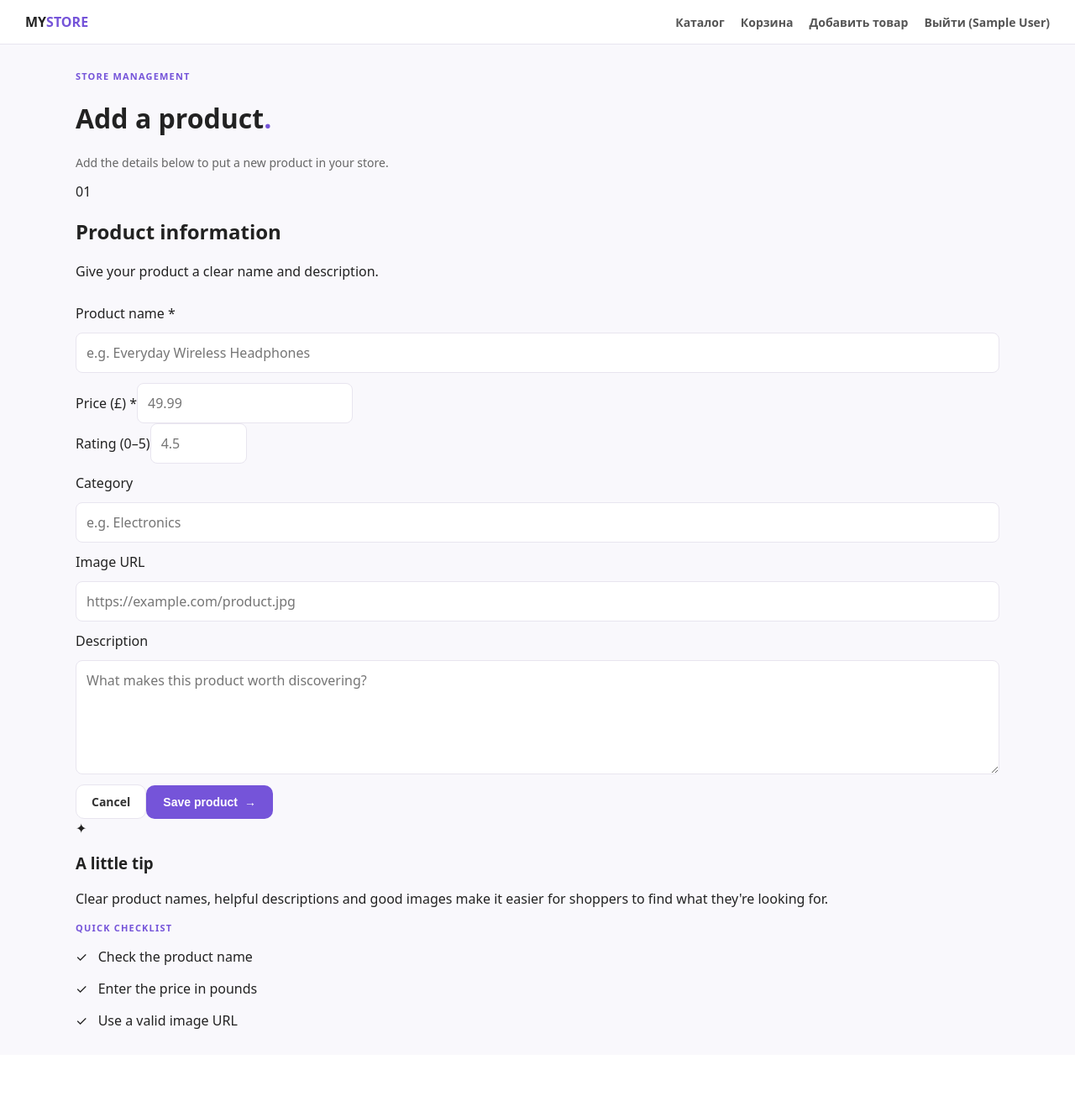
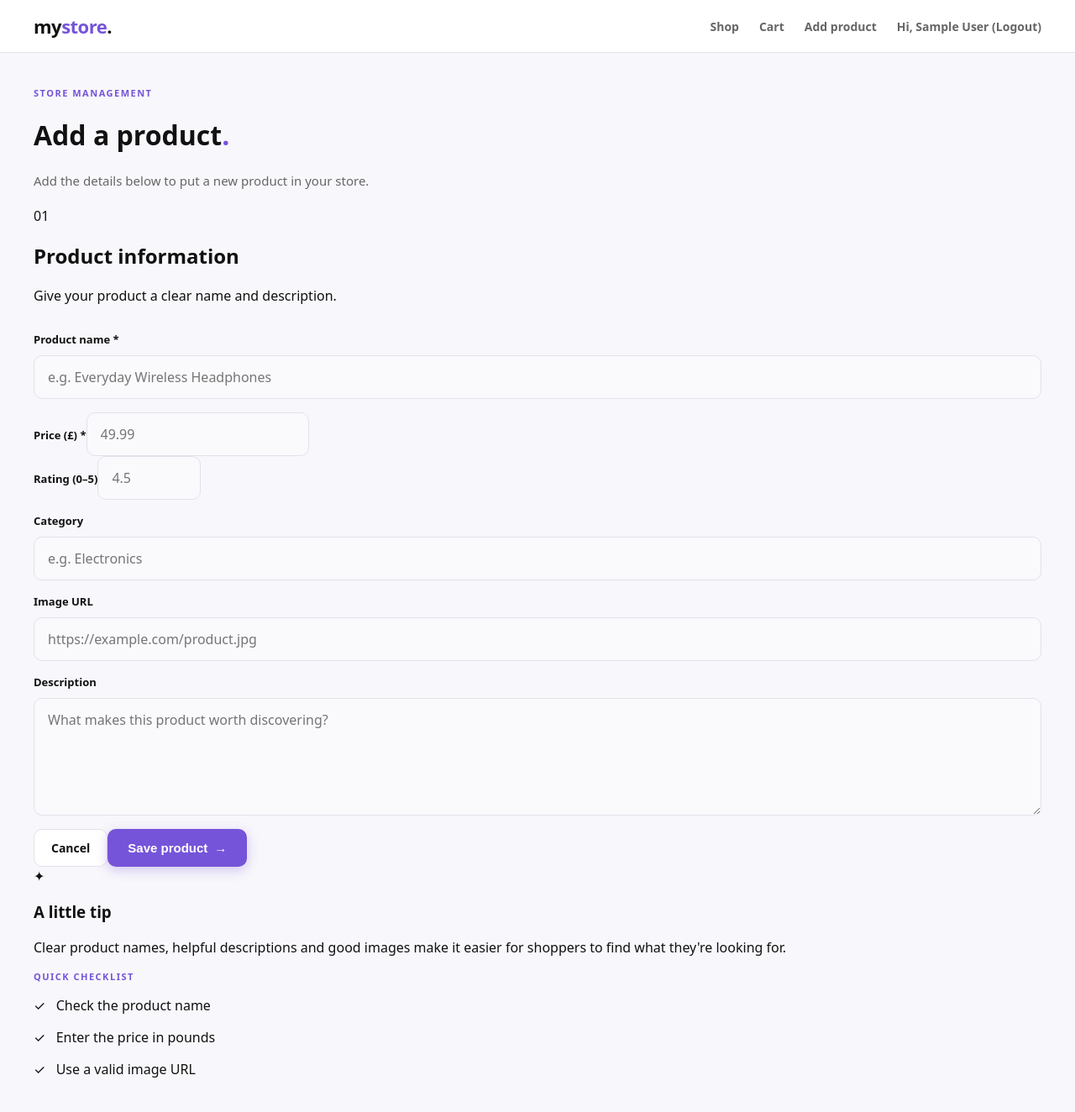
Before and after one commit to bibadod/project23, a Flask app: page /add_products in a window 1280 px wide. Shown: the whole page at 84% size. Before the commit the page ends 1225 px from the top, so only its background shows below. Run offline with Flask 3, Linux system fonts and the light colour scheme; the visitor is signed in with stand-in values (Sample User, id 1).

Commit message:
Update base.html

```diff
--- a/templates/base.html
+++ b/templates/base.html
@@ -4,77 +4,24 @@
   <meta charset="UTF-8">
   <meta name="viewport" content="width=device-width, initial-scale=1.0">
   <title>{% block title %}MyStore{% endblock %}</title>
-  <style>
-    :root {
-      --primary: #7554d9;
-      --bg: #f9f8fc;
-      --card-bg: #ffffff;
-      --border-color: #e8e5ef;
-      --text-main: #222222;
-      --text-muted: #666666;
-    }
-    body { font-family: system-ui, -apple-system, sans-serif; margin: 0; padding: 0; background: var(--bg); color: var(--text-main); }
-    header { background: #fff; border-bottom: 1px solid var(--border-color); padding: 15px 30px; display: flex; justify-content: space-between; align-items: center; }
-    header a { text-decoration: none; color: #222; font-weight: bold; }
-    nav a { margin-left: 15px; color: #555; text-decoration: none; font-size: 14px; }
-    main { max-width: 1100px; margin: 30px auto; padding: 0 20px; }
-    .purple-dot { color: var(--primary); }
-    .eyebrow { font-size: 11px; font-weight: 700; letter-spacing: 1.2px; text-transform: uppercase; color: var(--primary); display: block; margin-bottom: 8px; }
-    .muted { color: var(--text-muted); font-size: 14px; }
-
-    /* Кнопки */
-    .button { background: var(--primary); color: #fff; padding: 12px 20px; border-radius: 10px; text-decoration: none; border: none; cursor: pointer; display: inline-flex; align-items: center; gap: 8px; font-weight: 600; font-size: 14px; }
-    .button:hover { opacity: 0.9; }
-    .button-full { width: 100%; box-sizing: border-box; justify-content: center; }
-    .outline-button { border: 1px solid var(--border-color); padding: 10px 18px; border-radius: 10px; text-decoration: none; color: #333; font-weight: 600; font-size: 14px; background: #fff; display: inline-block; }
-
-    /* Ошибки и формы */
-    .alert-error { background: #ffebeb; color: #c00; padding: 12px 16px; border-radius: 8px; margin-bottom: 15px; font-size: 14px; }
-    .form-stack { display: flex; flex-direction: column; gap: 12px; }
-    .form-stack input, .form-stack textarea { padding: 12px; border: 1px solid var(--border-color); border-radius: 8px; font: inherit; background: #fff; }
-
-    /* Сетка категорий (исправление твоего бага со строкой) */
-    .category-row { display: grid; grid-template-columns: repeat(auto-fit, minmax(200px, 1fr)); gap: 15px; margin: 30px 0; }
-    .category-tile { background: #fff; border: 1px solid var(--border-color); padding: 16px; border-radius: 12px; text-decoration: none; color: inherit; display: flex; align-items: center; gap: 12px; transition: border-color 0.2s; }
-    .category-tile:hover { border-color: var(--primary); }
-    .category-icon { font-size: 18px; color: var(--primary); background: #f6f2ff; width: 36px; height: 36px; display: grid; place-items: center; border-radius: 8px; }
-    .category-tile strong { display: block; font-size: 14px; }
-    .category-tile small { color: var(--text-muted); font-size: 12px; }
-
-    /* Герой-секция и сетка товаров */
-    .hero { display: grid; grid-template-columns: 1fr 1fr; gap: 40px; align-items: center; padding: 40px 0; }
-    .hero h1 { font-size: 42px; line-height: 1.1; margin: 0 0 15px 0; }
-    .hero h1 em { font-style: normal; color: var(--primary); }
-    .product-grid { display: grid; grid-template-columns: repeat(auto-fill, minmax(240px, 1fr)); gap: 20px; margin-top: 20px; }
-    .product-card { background: #fff; border: 1px solid var(--border-color); border-radius: 14px; padding: 16px; display: flex; flex-direction: column; }
-    .product-picture img { width: 100%; height: 160px; object-fit: cover; border-radius: 8px; }
-    .image-placeholder { height: 160px; background: #f0edf6; border-radius: 8px; display: flex; flex-direction: column; align-items: center; justify-content: center; color: var(--primary); gap: 4px; }
-    .product-card-body { margin-top: 12px; display: flex; flex-direction: column; flex-grow: 1; }
-    .product-card h3 a { text-decoration: none; color: var(--text-main); font-size: 16px; }
-    .product-card-bottom { display: flex; justify-content: space-between; align-items: center; margin-top: auto; padding-top: 12px; }
-    .price { font-size: 18px; font-weight: 700; }
-    .add-button { background: #f6f2ff; color: var(--primary); width: 36px; height: 36px; border-radius: 50%; display: grid; place-items: center; text-decoration: none; font-weight: bold; }
-
-    /* Состояние пустого списка */
-    .empty-state { text-align: center; padding: 50px 20px; background: #fff; border: 1px solid var(--border-color); border-radius: 16px; margin-top: 20px; }
-    .empty-icon { font-size: 32px; color: var(--primary); margin-bottom: 10px; }
-  </style>
+  <link rel="stylesheet" href="{{ url_for('static', filename='style.css') }}">
 </head>
 <body>
   <header>
-    <a href="{{ url_for('products') }}">MY<span class="purple-dot">STORE</span></a>
+    <a href="{{ url_for('products') }}" class="logo">my<span class="purple-dot">store</span>.</a>
     <nav>
       {% if session.get('username') %}
-        <a href="{{ url_for('products') }}">Каталог</a>
-        <a href="{{ url_for('cart') }}">Корзина</a>
-        <a href="{{ url_for('get_products') }}">Добавить товар</a>
-        <a href="{{ url_for('logout') }}">Выйти ({{ session['username'] }})</a>
+        <a href="{{ url_for('products') }}">Shop</a>
+        <a href="{{ url_for('cart') }}">Cart</a>
+        <a href="{{ url_for('get_products') }}">Add product</a>
+        <a href="{{ url_for('logout') }}">Hi, {{ session['username'] }} (Logout)</a>
       {% else %}
-        <a href="{{ url_for('login') }}">Войти</a>
-        <a href="{{ url_for('register') }}">Регистрация</a>
+        <a href="{{ url_for('login') }}">Sign in</a>
+        <a href="{{ url_for('register') }}">Register</a>
       {% endif %}
     </nav>
   </header>
+
   <main>
     {% block content %}{% endblock %}
   </main>
```
